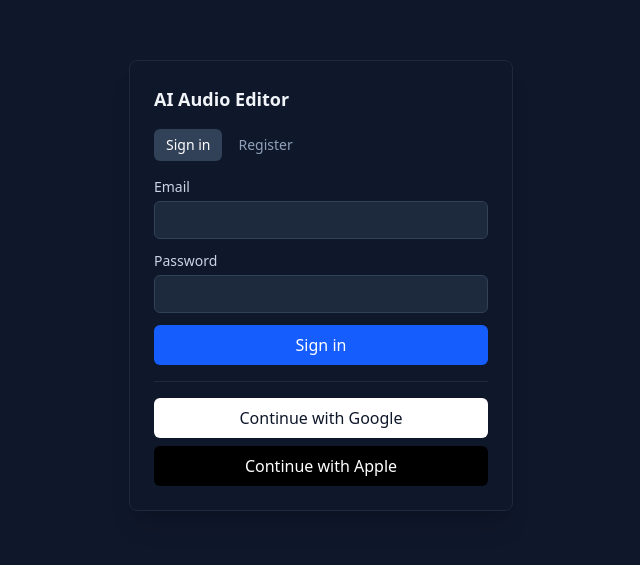
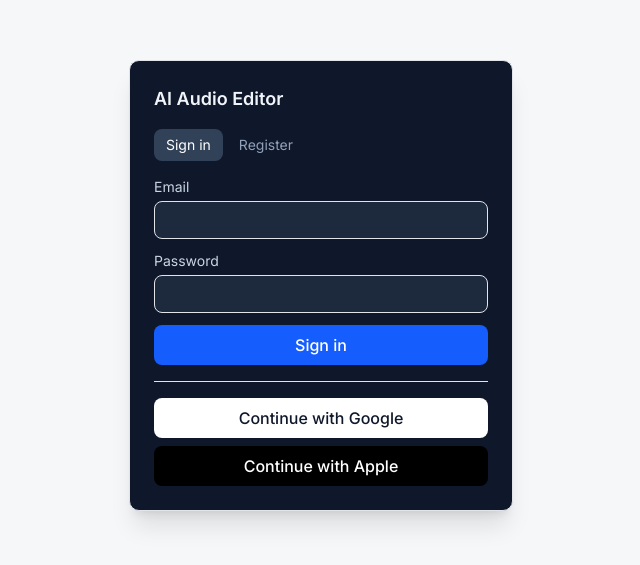
Before and after one commit to kebbykrabby/AI-Audio-Editor, a React (Vite) app in the folder frontend/: page / in a window 1280 px wide. Shown: the part 115-680 px from the top of the page, without its empty margins (319-959 px from the left). Built offline with nearby package versions, Linux system fonts and the light colour scheme; no server answers.

Commit message:
reskin(theme): port harvest tokens to Tailwind v4 @theme + fonts + cn helper

```diff
--- a/frontend/package.json
+++ b/frontend/package.json
@@ -10,8 +10,13 @@
     "preview": "vite preview"
   },
   "dependencies": {
+    "class-variance-authority": "^0.7.1",
+    "clsx": "^2.1.1",
+    "lucide-react": "^1.24.0",
     "react": "^19.2.4",
     "react-dom": "^19.2.4",
+    "sonner": "^2.0.7",
+    "tailwind-merge": "^3.6.0",
     "wavesurfer.js": "^7.12.5",
     "zustand": "^5.0.12"
   },
--- a/frontend/src/index.css
+++ b/frontend/src/index.css
@@ -1,27 +1,227 @@
+/* Fonts (must precede all other rules per CSS spec) */
+@import url('https://fonts.googleapis.com/css2?family=Inter:wght@300;400;500;600;700&family=JetBrains+Mono:wght@400;500&display=swap');
+
 @import "tailwindcss";
+
+/* ---------------------------------------------------------------------------
+   HSL color tokens (raw "H S% L%" strings). Kept as CSS custom properties on
+   :root so they can be composed with alpha via `hsl(var(--foo) / 0.5)`, and
+   so we can toggle a `.dark` block later without touching component classes.
+   --------------------------------------------------------------------------- */
+:root {
+  --background: 220 20% 97%;
+  --foreground: 220 25% 10%;
+  --card: 0 0% 100%;
+  --card-foreground: 220 25% 10%;
+  --popover: 0 0% 100%;
+  --popover-foreground: 220 25% 10%;
+  --primary: 250 65% 55%;
+  --primary-foreground: 0 0% 100%;
+  --secondary: 220 15% 93%;
+  --secondary-foreground: 220 25% 15%;
+  --muted: 220 15% 93%;
+  --muted-foreground: 220 10% 50%;
+  --accent: 250 60% 96%;
+  --accent-foreground: 250 65% 45%;
+  --destructive: 0 72% 55%;
+  --destructive-foreground: 0 0% 100%;
+  --border: 220 15% 90%;
+  --input: 220 15% 90%;
+  --ring: 250 65% 55%;
+  --chart-1: 250 65% 55%;
+  --chart-2: 170 60% 45%;
+  --chart-3: 200 40% 35%;
+  --chart-4: 40 75% 55%;
+  --chart-5: 25 85% 60%;
+  --radius: 0.625rem;
+  --sidebar: 0 0% 98%;
+  --sidebar-foreground: 240 5.3% 26.1%;
+  --sidebar-primary: 240 5.9% 10%;
+  --sidebar-primary-foreground: 0 0% 98%;
+  --sidebar-accent: 240 4.8% 95.9%;
+  --sidebar-accent-foreground: 240 5.9% 10%;
+  --sidebar-border: 220 13% 91%;
+  --sidebar-ring: 217.2 91.2% 59.8%;
+}
+
+/* ---------------------------------------------------------------------------
+   Tailwind v4 theme. Every entry here becomes a Tailwind utility (bg-card,
+   text-primary, border-border, font-heading, rounded-lg, etc.), pointing at
+   the HSL vars above. Alpha modifiers keep working (bg-primary/50, etc.)
+   thanks to Tailwind's `hsl(var(--...))` handling.
+   --------------------------------------------------------------------------- */
+@theme {
+  --color-background: hsl(var(--background));
+  --color-foreground: hsl(var(--foreground));
+
+  --color-card: hsl(var(--card));
+  --color-card-foreground: hsl(var(--card-foreground));
+
+  --color-popover: hsl(var(--popover));
+  --color-popover-foreground: hsl(var(--popover-foreground));
+
+  --color-primary: hsl(var(--primary));
+  --color-primary-foreground: hsl(var(--primary-foreground));
+
+  --color-secondary: hsl(var(--secondary));
+  --color-secondary-foreground: hsl(var(--secondary-foreground));
+
+  --color-muted: hsl(var(--muted));
+  --color-muted-foreground: hsl(var(--muted-foreground));
+
+  --color-accent: hsl(var(--accent));
+  --color-accent-foreground: hsl(var(--accent-foreground));
+
+  --color-destructive: hsl(var(--destructive));
+  --color-destructive-foreground: hsl(var(--destructive-foreground));
+
+  --color-border: hsl(var(--border));
+  --color-input: hsl(var(--input));
+  --color-ring: hsl(var(--ring));
+
+  --color-chart-1: hsl(var(--chart-1));
+  --color-chart-2: hsl(var(--chart-2));
+  --color-chart-3: hsl(var(--chart-3));
+  --color-chart-4: hsl(var(--chart-4));
+  --color-chart-5: hsl(var(--chart-5));
+
+  --color-sidebar: hsl(var(--sidebar));
+  --color-sidebar-foreground: hsl(var(--sidebar-foreground));
+  --color-sidebar-primary: hsl(var(--sidebar-primary));
+  --color-sidebar-primary-foreground: hsl(var(--sidebar-primary-foreground));
+  --color-sidebar-accent: hsl(var(--sidebar-accent));
+  --color-sidebar-accent-foreground: hsl(var(--sidebar-accent-foreground));
+  --color-sidebar-border: hsl(var(--sidebar-border));
+  --color-sidebar-ring: hsl(var(--sidebar-ring));
+
+  --radius-lg: var(--radius);
+  --radius-md: calc(var(--radius) - 2px);
+  --radius-sm: calc(var(--radius) - 4px);
+
+  --font-heading: "Inter", ui-sans-serif, system-ui, sans-serif;
+  --font-body: "Inter", ui-sans-serif, system-ui, sans-serif;
+  --font-display: "Inter", ui-sans-serif, system-ui, sans-serif;
+  --font-mono: "JetBrains Mono", ui-monospace, SFMono-Regular, monospace;
+  --font-sans: "Inter", ui-sans-serif, system-ui, sans-serif;
+
+  /* Radix Accordion animations. Ports tailwindcss-animate's accordion pair,
+     which is what shadcn accordion/collapsible primitives rely on. */
+  --animate-accordion-down: accordion-down 0.2s ease-out;
+  --animate-accordion-up: accordion-up 0.2s ease-out;
+
+  @keyframes accordion-down {
+    from { height: 0; }
+    to { height: var(--radix-accordion-content-height); }
+  }
+  @keyframes accordion-up {
+    from { height: var(--radix-accordion-content-height); }
+    to { height: 0; }
+  }
+}
+
+/* ---------------------------------------------------------------------------
+   Base
+   --------------------------------------------------------------------------- */
+* {
+  border-color: hsl(var(--border));
+}
 
 body {
   margin: 0;
-  font-family: system-ui, -apple-system, sans-serif;
-  background: #0f172a;
-  color: #e2e8f0;
+  background: hsl(var(--background));
+  color: hsl(var(--foreground));
+  font-family: var(--font-body);
+  -webkit-font-smoothing: antialiased;
+  -moz-osx-font-smoothing: grayscale;
 }
 
 #root {
   min-height: 100vh;
 }
 
+/* Focus ring baseline — every focusable element gets a soft primary halo
+   unless a component provides its own. */
+:where(button, a, [role="button"], input, textarea, select):focus-visible {
+  outline: 2px solid hsl(var(--ring) / 0.5);
+  outline-offset: 2px;
+}
+
+/* Custom scrollbar (matches the harvest) */
+::-webkit-scrollbar {
+  width: 6px;
+  height: 6px;
+}
+::-webkit-scrollbar-track {
+  background: transparent;
+}
+::-webkit-scrollbar-thumb {
+  background: hsl(var(--muted-foreground) / 0.3);
+  border-radius: 3px;
+}
+::-webkit-scrollbar-thumb:hover {
+  background: hsl(var(--muted-foreground) / 0.5);
+}
+
+/* Waveform canvas surface — pixel-crisp, crosshair cursor for drag-select.
+   Applied to the WaveSurfer container wrapper in Step 4. */
+.waveform-canvas {
+  image-rendering: pixelated;
+  cursor: crosshair;
+}
+
+/* ---------------------------------------------------------------------------
+   Legacy utility classes still in use by unreskinned components. These will
+   be removed as each Step swaps their call sites to real primitives (Steps
+   3-8). Retinted to the new palette so intermediate builds don't look
+   completely broken while the port is in flight.
+   --------------------------------------------------------------------------- */
 .op-btn {
-  @apply px-3 py-1.5 bg-slate-700 hover:bg-slate-600 disabled:opacity-40 disabled:cursor-not-allowed
-         rounded text-sm text-slate-200 transition-colors;
+  display: inline-flex;
+  align-items: center;
+  padding: 0.375rem 0.75rem;
+  background: hsl(var(--secondary));
+  color: hsl(var(--secondary-foreground));
+  border-radius: var(--radius-sm);
+  font-size: 0.875rem;
+  transition: background-color 0.15s;
+}
+.op-btn:hover:not(:disabled) {
+  background: hsl(var(--muted));
+}
+.op-btn:disabled {
+  opacity: 0.4;
+  cursor: not-allowed;
 }
 
 .toolbar-btn {
-  @apply px-3 py-1.5 bg-slate-700 hover:bg-slate-600 disabled:opacity-40 disabled:cursor-not-allowed
-         rounded text-sm text-slate-200 transition-colors;
+  display: inline-flex;
+  align-items: center;
+  padding: 0.375rem 0.75rem;
+  background: hsl(var(--secondary));
+  color: hsl(var(--secondary-foreground));
+  border-radius: var(--radius-sm);
+  font-size: 0.875rem;
+  transition: background-color 0.15s;
+}
+.toolbar-btn:hover:not(:disabled) {
+  background: hsl(var(--muted));
+}
+.toolbar-btn:disabled {
+  opacity: 0.4;
+  cursor: not-allowed;
 }
 
 .param-input {
-  @apply block px-2 py-1 bg-slate-800 border border-slate-600 rounded text-sm text-slate-200
-         focus:outline-none focus:border-blue-500;
+  display: block;
+  padding: 0.25rem 0.5rem;
+  background: hsl(var(--card));
+  border: 1px solid hsl(var(--input));
+  border-radius: var(--radius-sm);
+  color: hsl(var(--foreground));
+  font-size: 0.875rem;
 }
+.param-input:focus {
+  outline: 2px solid hsl(var(--ring) / 0.5);
+  outline-offset: 1px;
+  border-color: hsl(var(--ring));
+}
--- /dev/null
+++ b/frontend/src/lib/cn.ts
@@ -0,0 +1,13 @@
+import { clsx, type ClassValue } from "clsx";
+import { twMerge } from "tailwind-merge";
+
+/**
+ * Tailwind class name merger. Composes conditional classes via clsx, then
+ * resolves conflicts (e.g. `px-2 px-4` → `px-4`) via tailwind-merge.
+ *
+ * Used by every ported shadcn primitive to accept a `className` prop from
+ * callers while still guaranteeing a sensible baseline.
+ */
+export function cn(...inputs: ClassValue[]): string {
+  return twMerge(clsx(inputs));
+}
--- /dev/null
+++ b/frontend/src/lib/time.ts
@@ -0,0 +1,30 @@
+/**
+ * `M:SS.mmm` formatter used by the transport bar, waveform ruler, review
+ * panels, and export dialog. Kept in one place so timestamp rendering is
+ * consistent across the app.
+ */
+export function formatTime(seconds: number | null | undefined): string {
+  if (seconds == null || !Number.isFinite(seconds)) return "0:00.000";
+  const clamped = Math.max(0, seconds);
+  const mins = Math.floor(clamped / 60);
+  const secs = Math.floor(clamped % 60);
+  const ms = Math.floor((clamped % 1) * 1000);
+  return `${mins}:${secs.toString().padStart(2, "0")}.${ms.toString().padStart(3, "0")}`;
+}
+
+/**
+ * Parse a `M:SS(.mmm)` or plain-seconds string back to a float. Returns 0
+ * for unparseable input — callers that need "unset" should special-case
+ * empty strings before calling.
+ */
+export function parseTime(str: string): number {
+  const s = str.trim();
+  if (!s) return 0;
+  const parts = s.split(":");
+  if (parts.length === 2) {
+    const mins = parseFloat(parts[0]) || 0;
+    const secs = parseFloat(parts[1]) || 0;
+    return mins * 60 + secs;
+  }
+  return parseFloat(s) || 0;
+}
```
Also changed, not shown: 1 other file (tests, documents, lock files or other folders).
